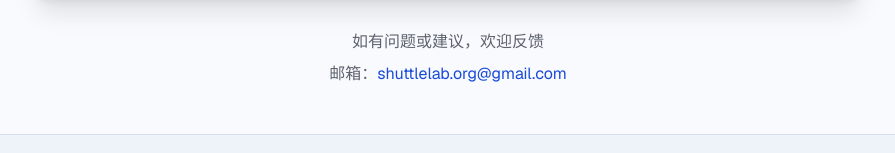
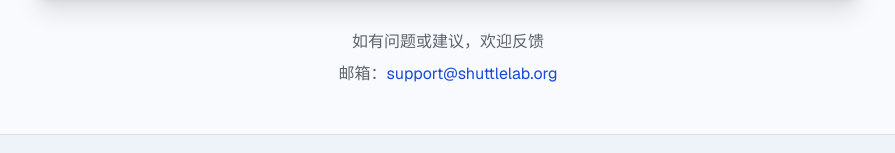
Before and after one commit to ShuttleLab/clipboard-shuttle, a Next.js app: page /about in a window 1280 px wide. Shown: the part 1474-1627 px from the top of the page, without its empty margins (192-1087 px from the left). Built offline with nearby package versions, Linux system fonts and the light colour scheme.

Commit message:
update email

```diff
--- a/components/about-content.tsx
+++ b/components/about-content.tsx
@@ -175,10 +175,10 @@ export default function AboutContent() {
         <p className="mt-2">
           {t.about.contactEmail}：
           <a
-            href="mailto:shuttlelab.org@gmail.com"
+            href="mailto:support@shuttlelab.org"
             className="text-primary hover:underline underline-offset-4"
           >
-            shuttlelab.org@gmail.com
+            support@shuttlelab.org
           </a>
         </p>
       </div>
```
